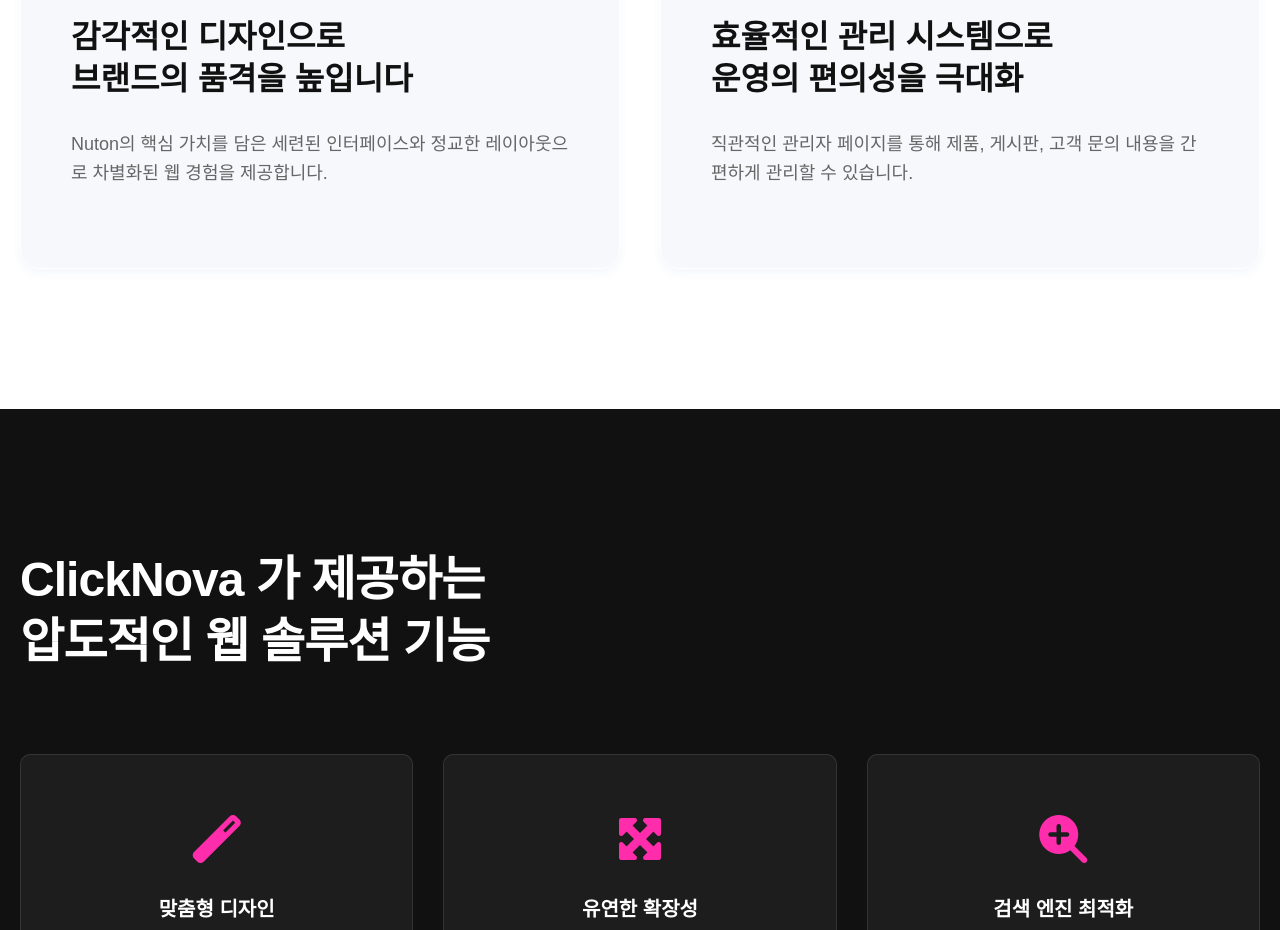
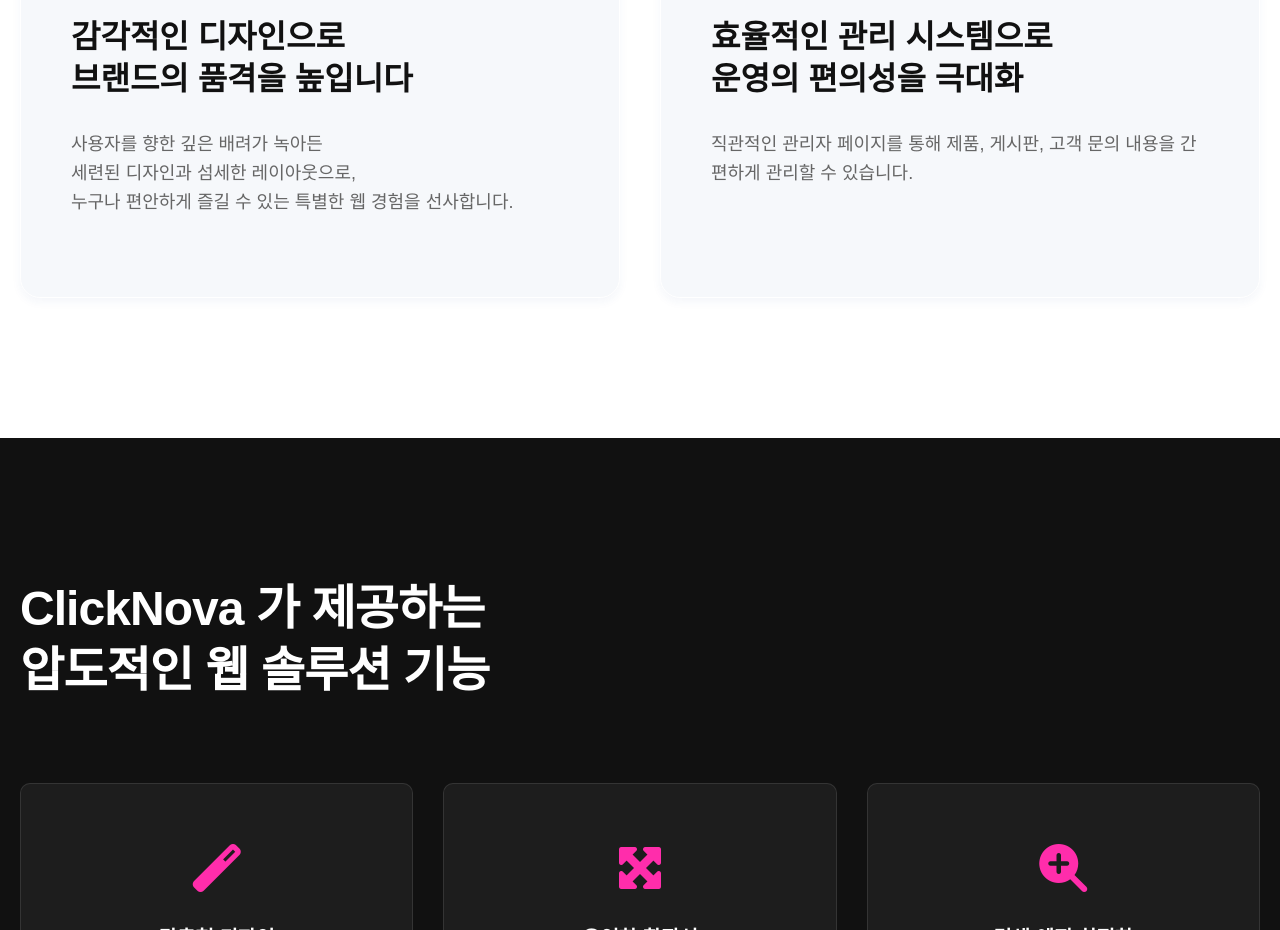
Before and after one commit to kylesung0901-ops/tossbank, a website: page index.html in a window 1280 px wide. Shown: the part 1305-2235 px from the top of the page. Drawn offline with Linux system fonts and the light colour scheme; a web font is replaced by a local one.

Commit message:
Update: Update business card description to Korean (3 lines)

```diff
--- a/index.html
+++ b/index.html
@@ -80,7 +80,9 @@
                         <p class="business-card__title">PREMIUM DESIGN</p>
                         <p class="business-card__subtitle">감각적인 디자인으로<br>브랜드의 품격을 높입니다</p>
                         <p class="business-card__desc">
-                            Nuton의 핵심 가치를 담은 세련된 인터페이스와 정교한 레이아웃으로 차별화된 웹 경험을 제공합니다.
+                            사용자를 향한 깊은 배려가 녹아든<br>
+                            세련된 디자인과 섬세한 레이아웃으로,<br>
+                            누구나 편안하게 즐길 수 있는 특별한 웹 경험을 선사합니다.
                         </p>
                     </div>
                     <div class="business-card animate-up">
```
